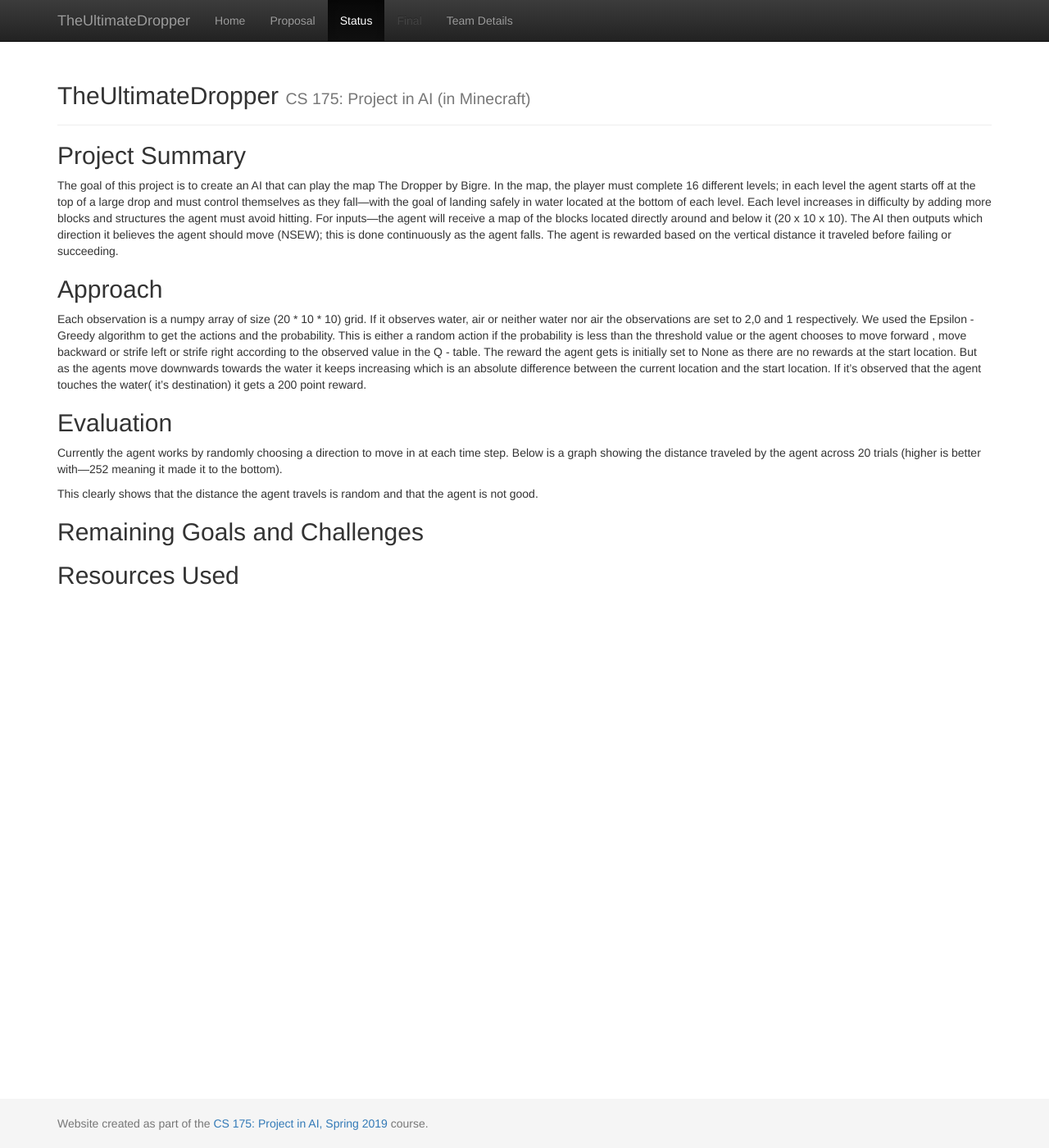
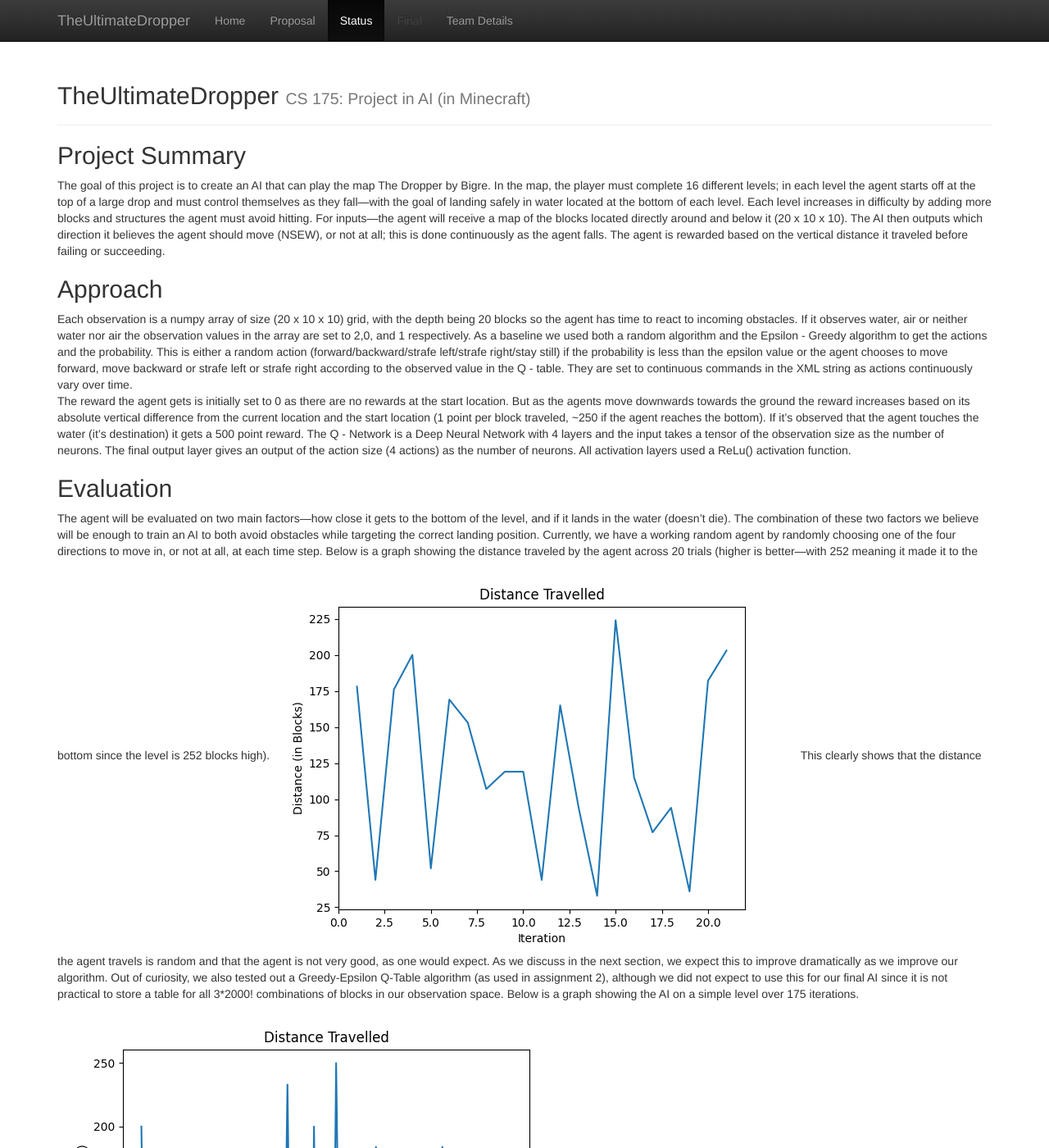
Before and after one commit to kendrixc/TheUltimateDropper, a Jekyll site: the page built from docs/status.md, in a window 1280 px wide and 1400 px high. Shown: the whole window at 82% size. Built offline with Jekyll 4.4.1, drawn with Linux system fonts in a browser that asks for light colours; some of the changed text lies outside the part shown.

Commit message:
Status Report

```diff
--- a/docs/status.md
+++ b/docs/status.md
@@ -5,18 +5,25 @@ title: Status Report
 
 
 ## Project Summary
-The goal of this project is to create an AI that can play the map The Dropper by Bigre. In the map, the player must complete 16 different levels; in each level the agent starts off at the top of a large drop and must control themselves as they fall—with the goal of landing safely in water located at the bottom of each level.  Each level increases in difficulty by adding more blocks and structures the agent must avoid hitting.  For inputs—the agent will receive a map of the blocks located directly around and below it (20 x 10 x 10).  The AI then outputs which direction it believes the agent should move (NSEW); this is done continuously as the agent falls. The agent is rewarded based on the vertical distance it traveled before failing or succeeding.
+The goal of this project is to create an AI that can play the map The Dropper by Bigre. In the map, the player must complete 16 different levels; in each level the agent starts off at the top of a large drop and must control themselves as they fall—with the goal of landing safely in water located at the bottom of each level.  Each level increases in difficulty by adding more blocks and structures the agent must avoid hitting.  For inputs—the agent will receive a map of the blocks located directly around and below it (20 x 10 x 10).  The AI then outputs which direction it believes the agent should move (NSEW), or not at all; this is done continuously as the agent falls. The agent is rewarded based on the vertical distance it traveled before failing or succeeding.
 
 ## Approach
-Each observation is a numpy array of size (20 * 10 * 10) grid. If it observes water, air or neither water nor air the observations are set to 2,0 and 1 respectively.
-We used the Epsilon - Greedy algorithm to get the actions and the probability. This is either a random action if the probability is less than the threshold value or the agent chooses to move forward , move backward or strife left or strife right according to the observed value in the Q - table.
-The reward the agent gets is initially set to None as there are no rewards at the start location. But as the agents move downwards towards the water it keeps increasing which is an absolute difference between the current location and the start location. If it’s observed that the agent touches the water( it’s destination) it gets a 200 point reward.
+Each observation is a numpy array of size (20 x 10 x 10) grid, with the depth being 20 blocks so the agent has time to react to incoming obstacles. If it observes water, air or neither water nor air the observation values in the array are set to 2,0, and 1 respectively.
+As a baseline we used both a random algorithm and the Epsilon - Greedy algorithm to get the actions and the probability. This is either a random action (forward/backward/strafe left/strafe right/stay still) if the probability is less than the epsilon value or the agent chooses to move forward, move backward or strafe left or strafe right according to the observed value in the Q - table. They are set to continuous commands in the XML string as actions continuously vary over time.
+The reward the agent gets is initially set to 0 as there are no rewards at the start location. But as the agents move downwards towards the ground the reward increases based on its absolute vertical difference from the current location and the start location (1 point per block traveled, ~250 if the agent reaches the bottom). If it’s observed that the agent touches the water (it’s destination) it gets a 500 point reward.
+The Q - Network is a Deep Neural Network with 4 layers and the input takes a tensor of the observation size as the number of neurons. The final output layer gives an output of the action size (4 actions) as the number of neurons. All activation layers used a ReLu() activation function.
 
 ## Evaluation
-Currently the agent works by randomly choosing a direction to move in at each time step.  Below is a graph showing the distance traveled by the agent across 20 trials (higher is better with—252 meaning it made it to the bottom).
-
-This clearly shows that the distance the agent travels is random and that the agent is not good.
+The agent will be evaluated on two main factors—how close it gets to the bottom of the level, and if it lands in the water (doesn’t die).  The combination of these two factors we believe will be enough to train an AI to both avoid obstacles while targeting the correct landing position.
+Currently, we have a working random agent by randomly choosing one of the four directions to move in, or not at all, at each time step.  Below is a graph showing the distance traveled by the agent across 20 trials (higher is better—with 252 meaning it made it to the bottom since the level is 252 blocks high).
+![Random Agent Progress](random.png)
+This clearly shows that the distance the agent travels is random and that the agent is not very good, as one would expect.  As we discuss in the next section, we expect this to improve dramatically as we improve our algorithm.
+Out of curiosity, we also tested out a Greedy-Epsilon Q-Table algorithm (as used in assignment 2), although we did not expect to use this for our final AI since it is not practical to store a table for all 3*2000! combinations of blocks in our observation space.  Below is a graph showing the AI on a simple level over 175 iterations.
+![Greedy Agent](q_table.png)
+The limitations of this algorithm are shown well here since it is hard to distinguish this between just a random AI—our observation space is just too large for a Q-Table to practically work.
 
 ## Remaining Goals and Challenges
+ We would like to implement a convolutional neural network as our Q - Network to improve our agent’s performance.  This algorithm will analyze data such that it doesn’t need to store every possible observation state.  For the first run, the agent will not move at all when dropping to obtain general information.  After, we will have the agent start with random movements and then slowly adjust with the analysis of previous drops. We will try to create a CNN that will adequately assess the information and result in an agent that can land safely in the water. Our end goal is to have an AI that works “well” on any level, but may need some time to learn the specifics of each level.
 
 ## Resources Used
+As of now we have mostly used the Malmo documentation since we have not yet implemented a “good” AI: [link](http://microsoft.github.io/malmo/0.14.0/Documentation/index.html)
```
Also changed, not shown: docs/index.md (+2 -2 lines), main.py (+12 -5 lines), docs/q_table.png (added), docs/random.png (added), random_agent.png (deleted), random_agent.txt (deleted).
